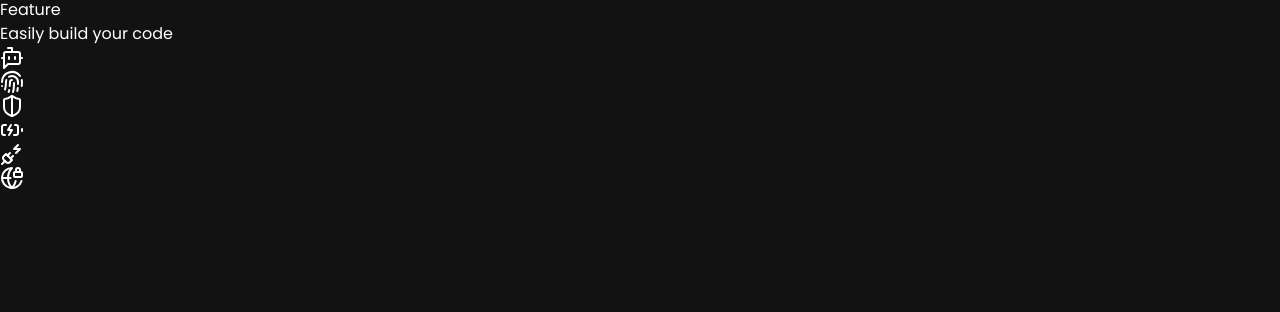
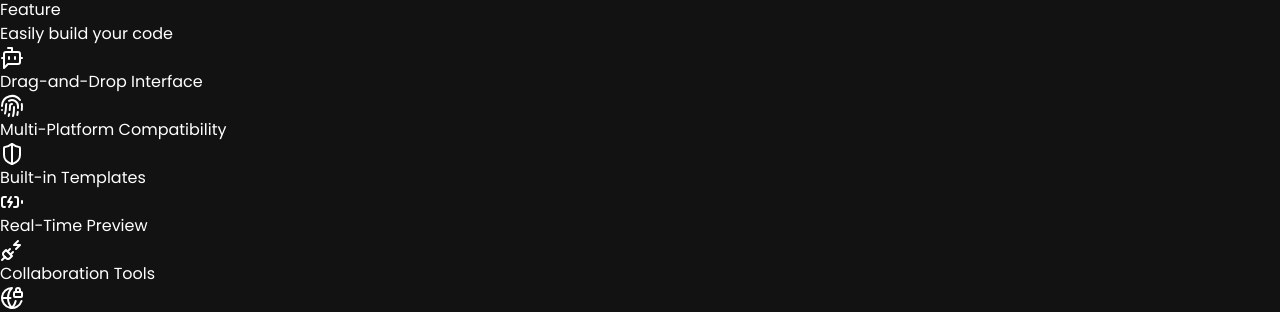
Before and after one commit to vidakpop/virtualreality, a React (Vite) app: page / in a window 1280 px wide. Shown: the part 1049-1361 px from the top of the page. Before the commit the page ends 1239 px from the top, so only its background shows below. Built offline with nearby package versions, Linux system fonts and the light colour scheme.

Commit message:
"Updated FeatureSection component: changed icon container's text color to 'oange-700', added a new div with a heading element to display feature text."

```diff
--- a/src/components/FeatureSection.jsx
+++ b/src/components/FeatureSection.jsx
@@ -17,8 +17,11 @@ const FeatureSection = () => {
         <div className='flex flex-wrap mt-10 lg:mt-20'>
             {features.map((feature,index)=>(
               <div key={index} className='w-full sm:1/2 lg:w-1/3'>
-                <div className='flex mx-6 h-10 w-10 p-2 bg-neutral-900 text-orange-700 justify-center items-center rounded-full'>
+                <div className='flex mx-6 h-10 w-10 p-2 bg-neutral-900 text-oange-700 justify-center items-center rounded-full'>
                   {feature.icon}
+                </div>
+                <div>
+                  <h5 className='mt-1 mb-6 text-xl'>{feature.text}</h5>
                 </div>
               </div>
 
```
